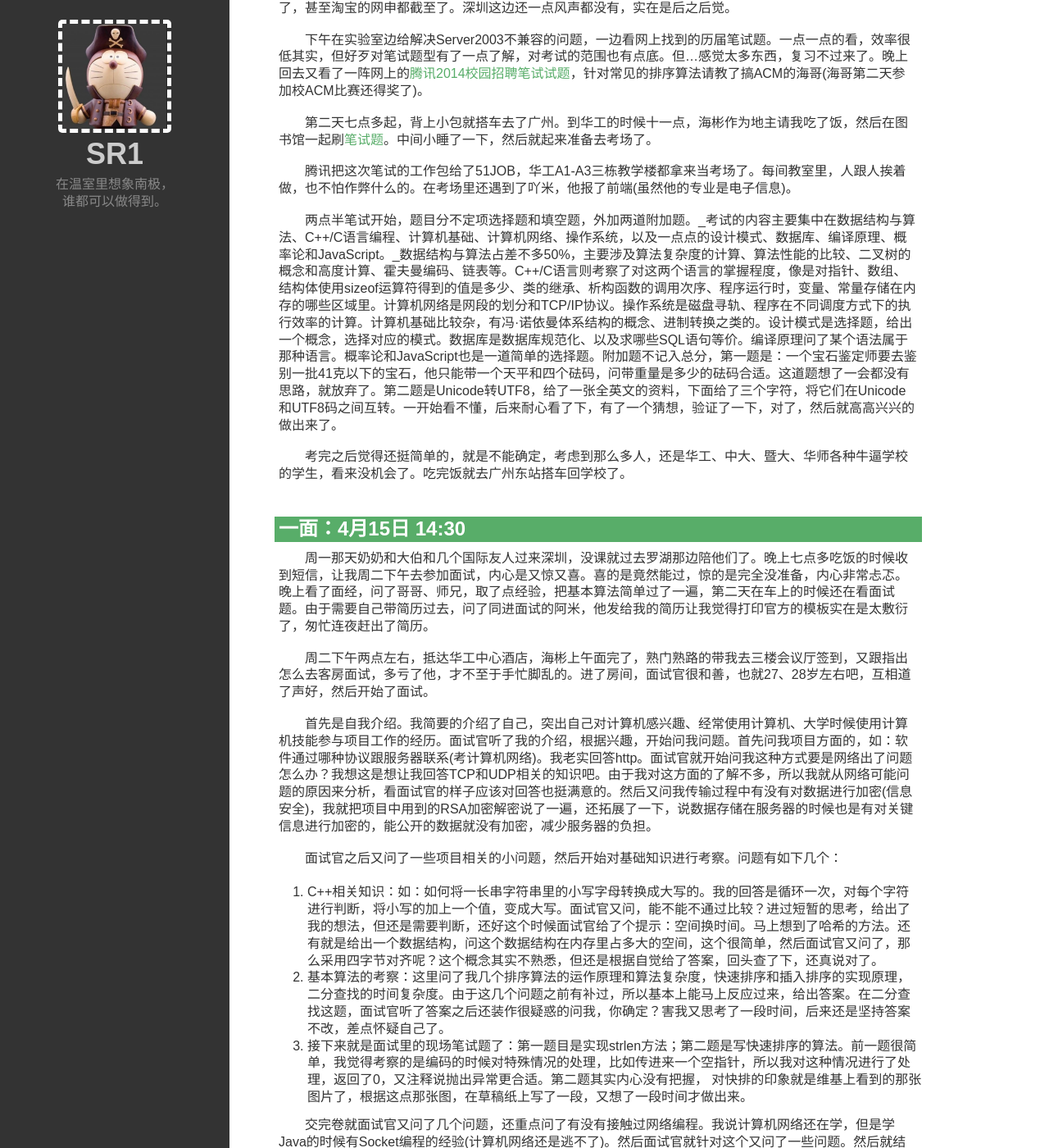
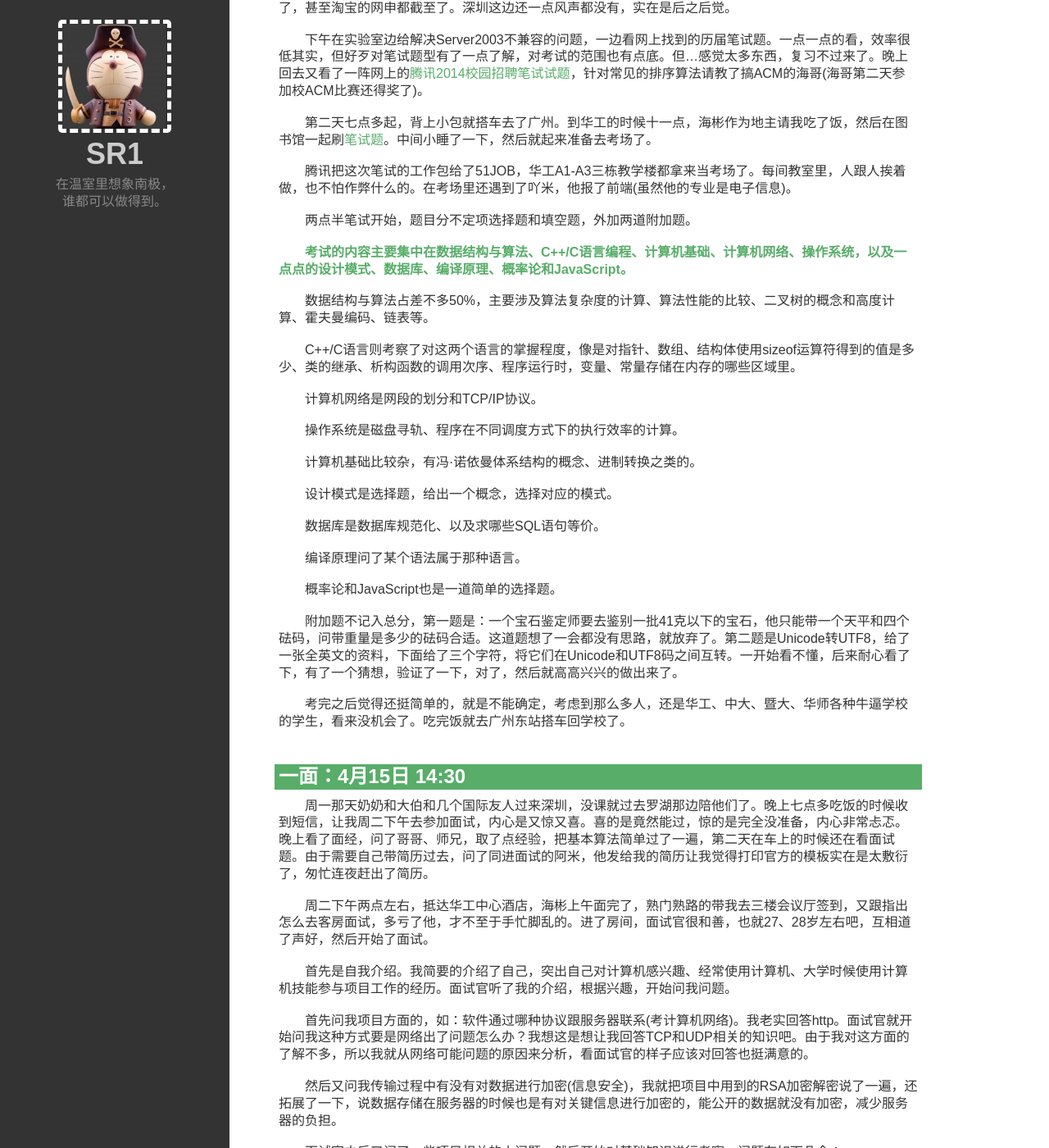
Before and after one commit to SR1s/sr1.me, a Jekyll site: the page built from _posts/2014-04-19-experience-of-tencent-intership-application.md, in a window 1280 px wide and 1400 px high, scrolled down 375 px. Shown: the whole window at 82% size. Built offline with Jekyll 4.4.1, drawn with Linux system fonts in a browser that asks for light colours; nearby versions of some CDN libraries; Markdown is read by kramdown in place of the engine named in the settings; comment, search, counter and statistics services are not loaded; some of the changed text lies outside the part shown.

Commit message:
adjust content places

```diff
--- a/_posts/2014-04-19-experience-of-tencent-intership-application.md
+++ b/_posts/2014-04-19-experience-of-tencent-intership-application.md
@@ -18,7 +18,29 @@ layout: post
 
 腾讯把这次笔试的工作包给了51JOB，华工A1-A3三栋教学楼都拿来当考场了。每间教室里，人跟人挨着做，也不怕作弊什么的。在考场里还遇到了吖米，他报了前端(虽然他的专业是电子信息)。
 
-两点半笔试开始，题目分不定项选择题和填空题，外加两道附加题。_考试的内容主要集中在数据结构与算法、C++/C语言编程、计算机基础、计算机网络、操作系统，以及一点点的设计模式、数据库、编译原理、概率论和JavaScript。_数据结构与算法占差不多50%，主要涉及算法复杂度的计算、算法性能的比较、二叉树的概念和高度计算、霍夫曼编码、链表等。C++/C语言则考察了对这两个语言的掌握程度，像是对指针、数组、结构体使用sizeof运算符得到的值是多少、类的继承、析构函数的调用次序、程序运行时，变量、常量存储在内存的哪些区域里。计算机网络是网段的划分和TCP/IP协议。操作系统是磁盘寻轨、程序在不同调度方式下的执行效率的计算。计算机基础比较杂，有冯·诺依曼体系结构的概念、进制转换之类的。设计模式是选择题，给出一个概念，选择对应的模式。数据库是数据库规范化、以及求哪些SQL语句等价。编译原理问了某个语法属于那种语言。概率论和JavaScript也是一道简单的选择题。附加题不记入总分，第一题是：一个宝石鉴定师要去鉴别一批41克以下的宝石，他只能带一个天平和四个砝码，问带重量是多少的砝码合适。这道题想了一会都没有思路，就放弃了。第二题是Unicode转UTF8，给了一张全英文的资料，下面给了三个字符，将它们在Unicode和UTF8码之间互转。一开始看不懂，后来耐心看了下，有了一个猜想，验证了一下，对了，然后就高高兴兴的做出来了。
+两点半笔试开始，题目分不定项选择题和填空题，外加两道附加题。
+
+_考试的内容主要集中在数据结构与算法、C++/C语言编程、计算机基础、计算机网络、操作系统，以及一点点的设计模式、数据库、编译原理、概率论和JavaScript。_
+
+数据结构与算法占差不多50%，主要涉及算法复杂度的计算、算法性能的比较、二叉树的概念和高度计算、霍夫曼编码、链表等。
+
+C++/C语言则考察了对这两个语言的掌握程度，像是对指针、数组、结构体使用sizeof运算符得到的值是多少、类的继承、析构函数的调用次序、程序运行时，变量、常量存储在内存的哪些区域里。
+
+计算机网络是网段的划分和TCP/IP协议。
+
+操作系统是磁盘寻轨、程序在不同调度方式下的执行效率的计算。
+
+计算机基础比较杂，有冯·诺依曼体系结构的概念、进制转换之类的。
+
+设计模式是选择题，给出一个概念，选择对应的模式。
+
+数据库是数据库规范化、以及求哪些SQL语句等价。
+
+编译原理问了某个语法属于那种语言。
+
+概率论和JavaScript也是一道简单的选择题。
+
+附加题不记入总分，第一题是：一个宝石鉴定师要去鉴别一批41克以下的宝石，他只能带一个天平和四个砝码，问带重量是多少的砝码合适。这道题想了一会都没有思路，就放弃了。第二题是Unicode转UTF8，给了一张全英文的资料，下面给了三个字符，将它们在Unicode和UTF8码之间互转。一开始看不懂，后来耐心看了下，有了一个猜想，验证了一下，对了，然后就高高兴兴的做出来了。
 
 考完之后觉得还挺简单的，就是不能确定，考虑到那么多人，还是华工、中大、暨大、华师各种牛逼学校的学生，看来没机会了。吃完饭就去广州东站搭车回学校了。
 
@@ -28,17 +50,21 @@ layout: post
 
 周二下午两点左右，抵达华工中心酒店，海彬上午面完了，熟门熟路的带我去三楼会议厅签到，又跟指出怎么去客房面试，多亏了他，才不至于手忙脚乱的。进了房间，面试官很和善，也就27、28岁左右吧，互相道了声好，然后开始了面试。
 
-首先是自我介绍。我简要的介绍了自己，突出自己对计算机感兴趣、经常使用计算机、大学时候使用计算机技能参与项目工作的经历。面试官听了我的介绍，根据兴趣，开始问我问题。首先问我项目方面的，如：软件通过哪种协议跟服务器联系(考计算机网络)。我老实回答http。面试官就开始问我这种方式要是网络出了问题怎么办？我想这是想让我回答TCP和UDP相关的知识吧。由于我对这方面的了解不多，所以我就从网络可能问题的原因来分析，看面试官的样子应该对回答也挺满意的。然后又问我传输过程中有没有对数据进行加密(信息安全)，我就把项目中用到的RSA加密解密说了一遍，还拓展了一下，说数据存储在服务器的时候也是有对关键信息进行加密的，能公开的数据就没有加密，减少服务器的负担。
+首先是自我介绍。我简要的介绍了自己，突出自己对计算机感兴趣、经常使用计算机、大学时候使用计算机技能参与项目工作的经历。面试官听了我的介绍，根据兴趣，开始问我问题。
+
+首先问我项目方面的，如：软件通过哪种协议跟服务器联系(考计算机网络)。我老实回答http。面试官就开始问我这种方式要是网络出了问题怎么办？我想这是想让我回答TCP和UDP相关的知识吧。由于我对这方面的了解不多，所以我就从网络可能问题的原因来分析，看面试官的样子应该对回答也挺满意的。
+
+然后又问我传输过程中有没有对数据进行加密(信息安全)，我就把项目中用到的RSA加密解密说了一遍，还拓展了一下，说数据存储在服务器的时候也是有对关键信息进行加密的，能公开的数据就没有加密，减少服务器的负担。
 
 面试官之后又问了一些项目相关的小问题，然后开始对基础知识进行考察。问题有如下几个：
 
-1. C++相关知识：如：如何将一长串字符串里的小写字母转换成大写的。我的回答是循环一次，对每个字符进行判断，将小写的加上一个值，变成大写。面试官又问，能不能不通过比较？进过短暂的思考，给出了我的想法，但还是需要判断，还好这个时候面试官给了个提示：空间换时间。马上想到了哈希的方法。还有就是给出一个数据结构，问这个数据结构在内存里占多大的空间，这个很简单，然后面试官又问了，那么采用四字节对齐呢？这个概念其实不熟悉，但还是根据自觉给了答案，回头查了下，还真说对了。
-2. 基本算法的考察：这里问了我几个排序算法的运作原理和算法复杂度，快速排序和插入排序的实现原理，二分查找的时间复杂度。由于这几个问题之前有补过，所以基本上能马上反应过来，给出答案。在二分查找这题，面试官听了答案之后还装作很疑惑的问我，你确定？害我又思考了一段时间，后来还是坚持答案不改，差点怀疑自己了。
-3. 接下来就是面试里的现场笔试题了：第一题目是实现strlen方法；第二题是写快速排序的算法。前一题很简单，我觉得考察的是编码的时候对特殊情况的处理，比如传进来一个空指针，所以我对这种情况进行了处理，返回了0，又注释说抛出异常更合适。第二题其实内心没有把握， 对快排的印象就是维基上看到的那张图片了，根据这点那张图，在草稿纸上写了一段，又想了一段时间才做出来。
+1. _C++相关知识_：如：如何将一长串字符串里的小写字母转换成大写的。我的回答是循环一次，对每个字符进行判断，将小写的加上一个值，变成大写。面试官又问，能不能不通过比较？进过短暂的思考，给出了我的想法，但还是需要判断，还好这个时候面试官给了个提示：空间换时间。马上想到了哈希的方法。还有就是给出一个数据结构，问这个数据结构在内存里占多大的空间，这个很简单，然后面试官又问了，那么采用四字节对齐呢？这个概念其实不熟悉，但还是根据自觉给了答案，回头查了下，还真说对了。
+2. _基本算法的考察_：这里问了我几个排序算法的运作原理和算法复杂度，快速排序和插入排序的实现原理，二分查找的时间复杂度。由于这几个问题之前有补过，所以基本上能马上反应过来，给出答案。在二分查找这题，面试官听了答案之后还装作很疑惑的问我，你确定？害我又思考了一段时间，后来还是坚持答案不改，差点怀疑自己了。
+3. _现场笔试题_：第一题目是实现strlen方法；第二题是写快速排序的算法。前一题很简单，我觉得考察的是编码的时候对特殊情况的处理，比如传进来一个空指针，所以我对这种情况进行了处理，返回了0，又注释说抛出异常更合适。第二题其实内心没有把握， 对快排的印象就是维基上看到的那张图片了，根据这点那张图，在草稿纸上写了一段，又想了一段时间才做出来。
 
 交完卷就面试官又问了几个问题，还重点问了有没有接触过网络编程。我说计算机网络还在学，但是学Java的时候有Socket编程的经验(计算机网络还是逃不了)。然后面试官就针对这个又问了一些问题。然后就结束了。走的时候又问了面试官什么时候出结果，解释说想着今晚要不要回深圳，面试官说，还是留一天吧。出来的时候看了看表，发现面了41分钟，竟然能这么久，真不可思议。
 
-回来跟阿米说了这事，他说你这有戏。五点多的时候，阿米查出结果，挂了。我查到九点，还是没结果，就失望的回深圳了。11点多到科苑的时候，收到短信，通知周四11点半去二面，猛地就满血复活了。
+回来跟阿米说了这事，他说你这有戏。五点多的时候，阿米查出结果，挂了。我查到九点，还是没结果，海彬那时候也查出结果，挂了，想着自己也是这种命运，就失望的回了深圳。11点多到科苑的时候，收到短信，通知周四11点半去二面，猛地就满血复活了。
 
 # 二面：4月17日 11:30
 
@@ -50,8 +76,8 @@ layout: post
 
 然后面试官又问了两个问题：
 
-1. 第一个问题：给定两个数集，第一个有三千个元素，第二个有三千万个元素，求他们的交集。这题前不久跟森哥讨论过，当时想到一个方法，复杂度是是O(n)，也就是先用哈希表或者数组，以前三千个元素的值作为键或下标，将值赋为0，之后再遍历一次三千万个元素的数组，若找到对应的值，则将值赋为1，最后将哈希表或数组内值为1的元素的键或下标输出即可。可惜面试官不满意，说使用哈希表性能不够，想要优化。我说先排序再二分查找，但是复杂度就变成O(nlogn)了，变差了。之后又想了很久，还是没想出来。面试官给了提示，说可以预处理一下，但依旧无解。
-2. 第二个问题：有一栋M层的写字楼，从第一层到第M层分别有N1、N2…Nm个员工，共N人。假定电梯只停在某一层楼，人们通过上下楼梯到达自己的楼层，问停在那层能让员工上下楼梯的总层数最少。这道题完全蒙掉。竟然还将它类比到哈夫曼编码上去了，又列了方程组，结果都没算出来。跟面试官说了思路，直觉跪掉。
+1. _第一个问题：给定两个数集，第一个有三千个元素，第二个有三千万个元素，求他们的交集。_这题前不久跟森哥讨论过，当时想到一个方法，复杂度是是O(n)，也就是先用哈希表或者数组，以前三千个元素的值作为键或下标，将值赋为0，之后再遍历一次三千万个元素的数组，若找到对应的值，则将值赋为1，最后将哈希表或数组内值为1的元素的键或下标输出即可。可惜面试官不满意，说使用哈希表性能不够，想要优化。我说先排序再二分查找，但是复杂度就变成O(nlogn)了，变差了。之后又想了很久，还是没想出来。面试官给了提示，说可以预处理一下，但依旧无解。
+2. _第二个问题：有一栋M层的写字楼，从第一层到第M层分别有N1、N2…Nm个员工，共N人。假定电梯只停在某一层楼，人们通过上下楼梯到达自己的楼层，问停在那层能让员工上下楼梯的总层数最少。_这道题完全蒙掉。竟然还将它类比到哈夫曼编码上去了，又列了方程组，结果都没算出来。跟面试官说了思路，直觉跪掉。
 
 最后面试官又问了几个问题，没怎么记住了。结束的时候又问了面试官对我今后的学习有什么建议。面试官说腾讯还是挺注重基础的…项目只是加分项…我感觉膝盖中了一箭。
 
```
